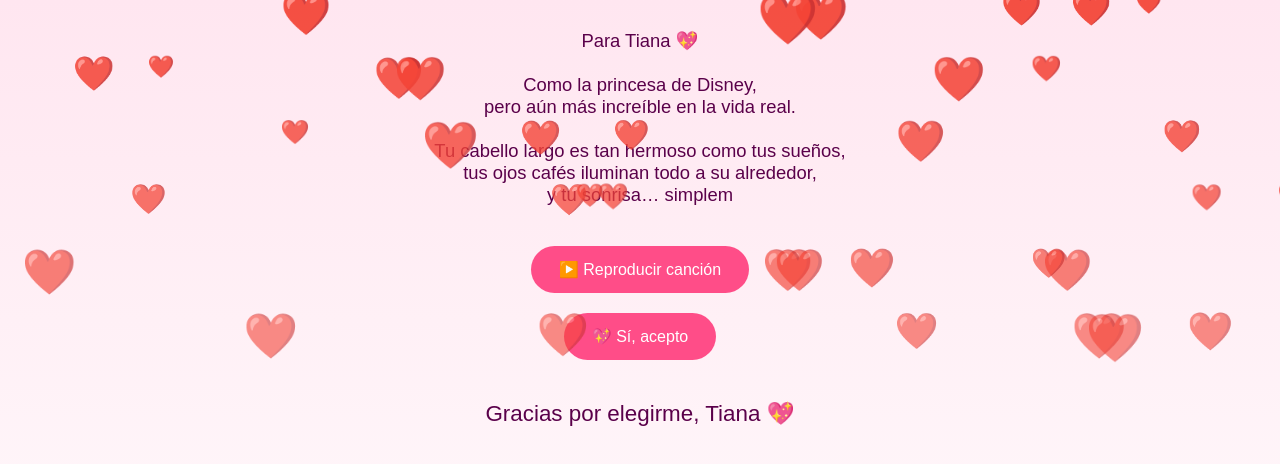
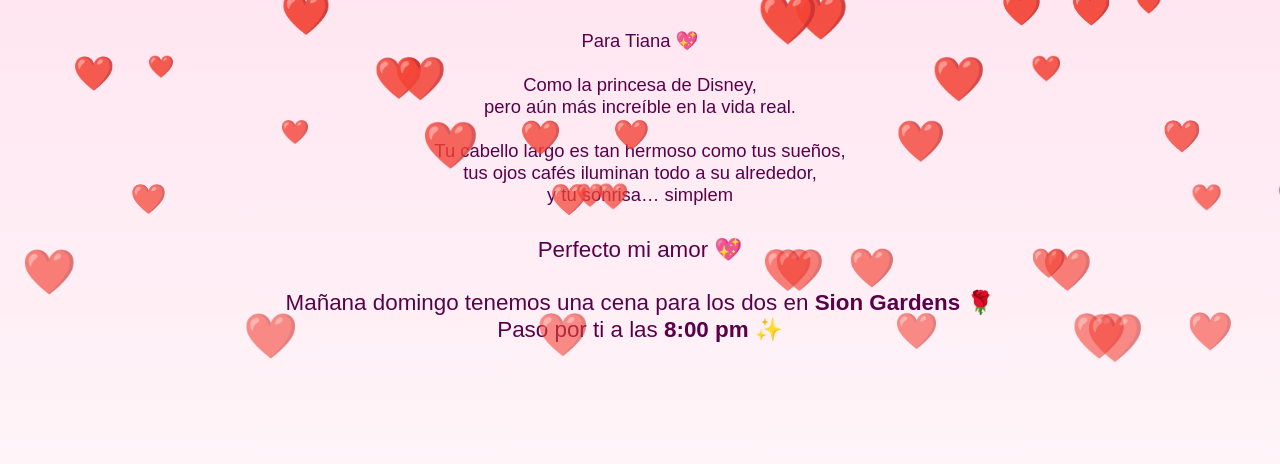
Before and after one commit to fercho0124/San-Valentin, a plain HTML site: page index.html in a window 1280 px wide. Both pictures are taken after a click on the button "💖 Sí, acepto". Drawn offline with Linux system fonts and the light colour scheme.

Commit message:
Add files via upload

```diff
--- a/index.html
+++ b/index.html
@@ -23,7 +23,7 @@ body {
 
 #contenedor {
     max-width: 90%;
-    margin: 30px auto 120px;
+    margin: 30px auto 140px;
 }
 
 #carta {
@@ -43,8 +43,12 @@ button {
     margin: 10px;
 }
 
+button.no {
+    background-color: #b0a0a8;
+}
+
 button:hover {
-    background-color: #e6005c;
+    opacity: 0.9;
 }
 
 #respuesta {
@@ -75,10 +79,12 @@ button:hover {
 <div id="contenedor">
     <div id="carta"></div>
 
-    <button onclick="reproducir()">▶️ Reproducir canción</button><br>
-    <button onclick="acepta()">💖 Sí, acepto</button>
+    <div id="botones">
+        <button onclick="acepta()">💖 Sí, acepto</button>
+        <button class="no" onclick="noAcepta()">💔 No acepto</button>
+    </div>
 
-    <div id="respuesta">Gracias por elegirme, Tiana 💖</div>
+    <div id="respuesta"></div>
 </div>
 
 <audio id="musica" preload="auto">
@@ -110,6 +116,8 @@ Lo mejor que hay en mi vida eres tú.
 let i = 0;
 const carta = document.getElementById("carta");
 const musica = document.getElementById("musica");
+const respuesta = document.getElementById("respuesta");
+const botones = document.getElementById("botones");
 
 function escribir() {
     if (i < mensaje.length) {
@@ -121,17 +129,24 @@ function escribir() {
 }
 escribir();
 
-function reproducir() {
-    musica.currentTime = 0;
-    musica.volume = 1;
-    musica.play().catch(() => {
-        alert("Toca nuevamente el botón ▶️ para reproducir la canción 💖");
-    });
+function acepta() {
+    botones.style.display = "none";
+    respuesta.style.display = "block";
+    respuesta.innerHTML =
+        "Perfecto mi amor 💖<br><br>" +
+        "Mañana domingo tenemos una cena para los dos en <b>Sion Gardens</b> 🌹<br>" +
+        "Paso por ti a las <b>8:00 pm</b> ✨";
+    musica.play();
+    lluviaCorazones();
 }
 
-function acepta() {
-    document.getElementById("respuesta").style.display = "block";
-    lluviaCorazones();
+function noAcepta() {
+    botones.style.display = "none";
+    respuesta.style.display = "block";
+    respuesta.innerHTML =
+        "Espero de corazón 💔<br><br>" +
+        "que puedas encontrar a tu persona ideal,<br>" +
+        "y que te queden buenos recuerdos de lo que vivimos.";
 }
 
 function lluviaCorazones() {
```
